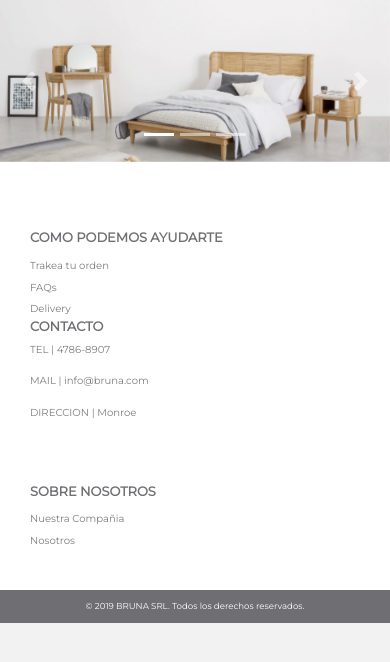
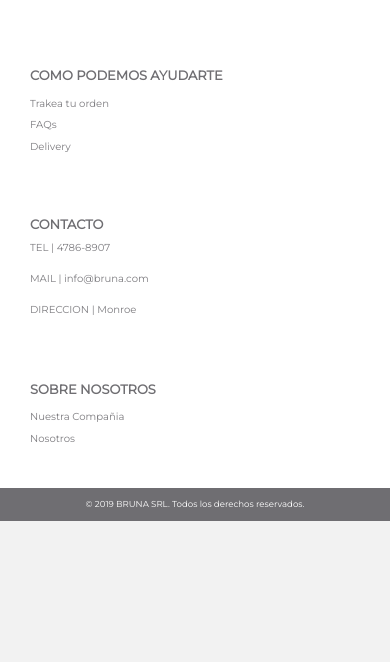
Before and after one commit to mirubarcala/bruna, a PHP site: page /home.html in a window 390 px wide. Shown: the part 105-767 px from the top of the page. Run offline with PHP 8.4, Linux system fonts and the light colour scheme.

Commit message:
responsive changes

```diff
--- a/css/master.css
+++ b/css/master.css
@@ -79,14 +79,22 @@ li a:hover {
     color: rgb(111,110,114,0.5);
   }
 
-  @media only screen and (max-width: 800px) {
+  @media only screen and (max-width: 1000px) {
     .navbarright {
       display: none
     }
     .icon-bar {
       display: none
     }
+    #carouselExampleIndicators {
+      display: none
+    }
+
+    #contacto {
+      margin-top: 60px;
+    }
   }
+
 
   /*Footer*/
 
--- a/home.html
+++ b/home.html
@@ -15,6 +15,7 @@
 <body>
 
 <header>
+
 	<section class="container">
 
 		<section class="navbarright">
@@ -104,7 +105,7 @@
 										<hr class="d-md-none pb-4">
 
 										<!-- Grid column -->
-							<div class="col-md-4 mb-md-0 mb-4">
+							<div class="col-md-4 mb-md-0 mb-4" id="contacto">
 
 											<!-- Content -->
 											<h5 class="text-uppercase font-weight-bold">CONTACTO</h5>
```
